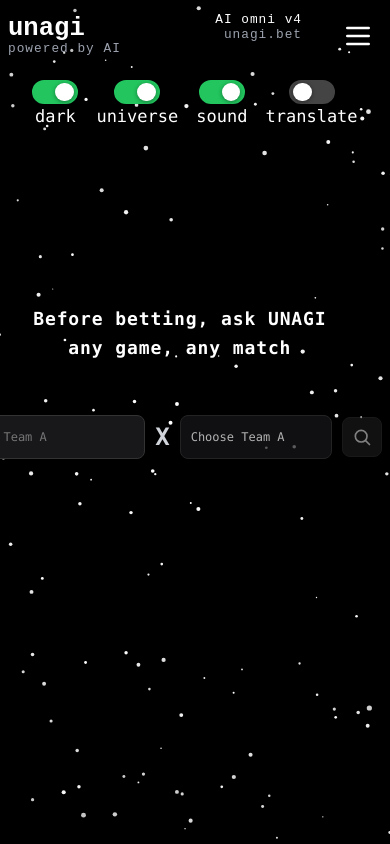
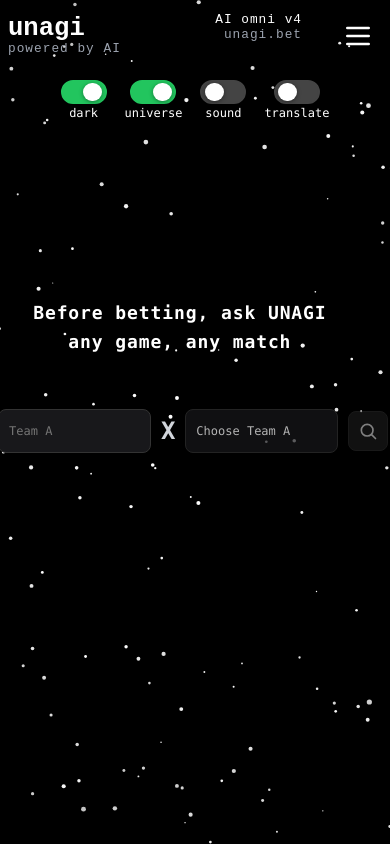
Before and after one commit to ricpmota/unagi-web, a Next.js app: page / in a window 390 px wide. Built offline with nearby package versions, Linux system fonts and the light colour scheme.

Commit message:
fix: som desligado por padrão e pesquisa mais à direita no mobile

```diff
--- a/app/page.tsx
+++ b/app/page.tsx
@@ -88,7 +88,7 @@
           transition: 'transform 0.2s',
         }} />
       </button>
-      <span style={{ color: dark ? '#fff' : '#18181b', fontFamily: 'Consolas, monospace', fontSize: 17, marginTop: 2 }}>{label}</span>
+      <span style={{ color: dark ? '#fff' : '#18181b', fontFamily: 'Consolas, monospace', fontSize: 12, marginTop: 2 }}>{label}</span>
     </div>
   );
 }
@@ -137,7 +137,7 @@
   const [isMobile, setIsMobile] = useState(false);
   const [dark, setDark] = useState(true);
   const [universe, setUniverse] = useState(true);
-  const [sound, setSound] = useState(true);
+  const [sound, setSound] = useState(false);
   const audioRef = useRef<HTMLAudioElement>(null);
   const [translate, setTranslate] = useState(false);
   const userLang = typeof window !== 'undefined' ? navigator.language.slice(0, 2) : 'en';
@@ -174,7 +174,7 @@
   const fontSizeH2 = isMobile ? 'clamp(11.2px, 2.8vw, 16px)' : 'clamp(14px, 3.5vw, 20px)';
   const fontSizeInput = isMobile ? '10px' : '13px';
   const textoCentralMarginLeft = isMobile ? '-8mm' : '0';
-  const conjuntoMarginLeft = isMobile ? '-4mm' : '0';
+  const conjuntoMarginLeft = isMobile ? '-1mm' : '0';
   const mainJustify = isMobile ? 'center' : 'center';
   const mainMinHeight = isMobile ? '100vh' : '100vh';
   const mainAlign = isMobile ? 'center' : 'center';
```
